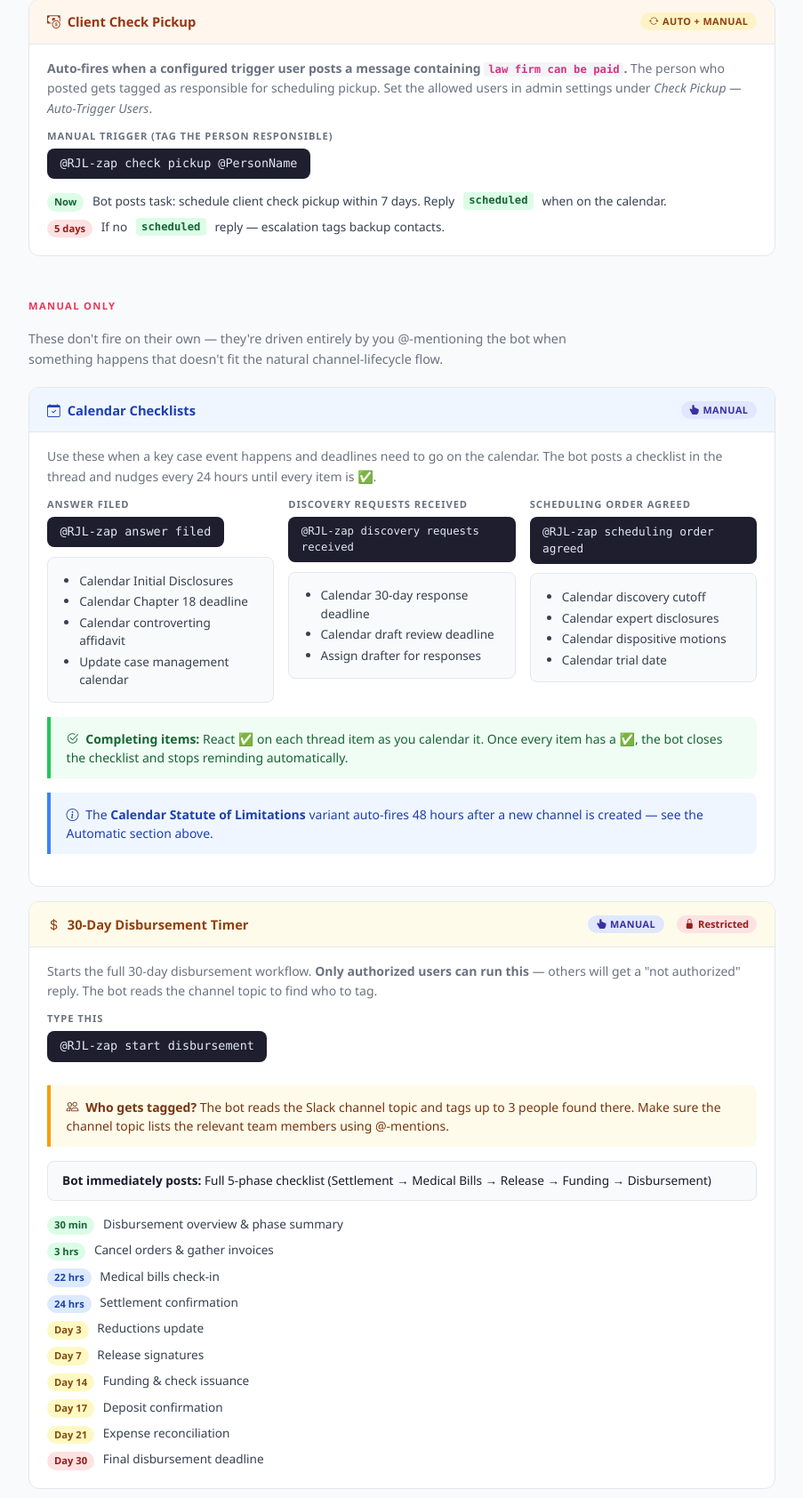
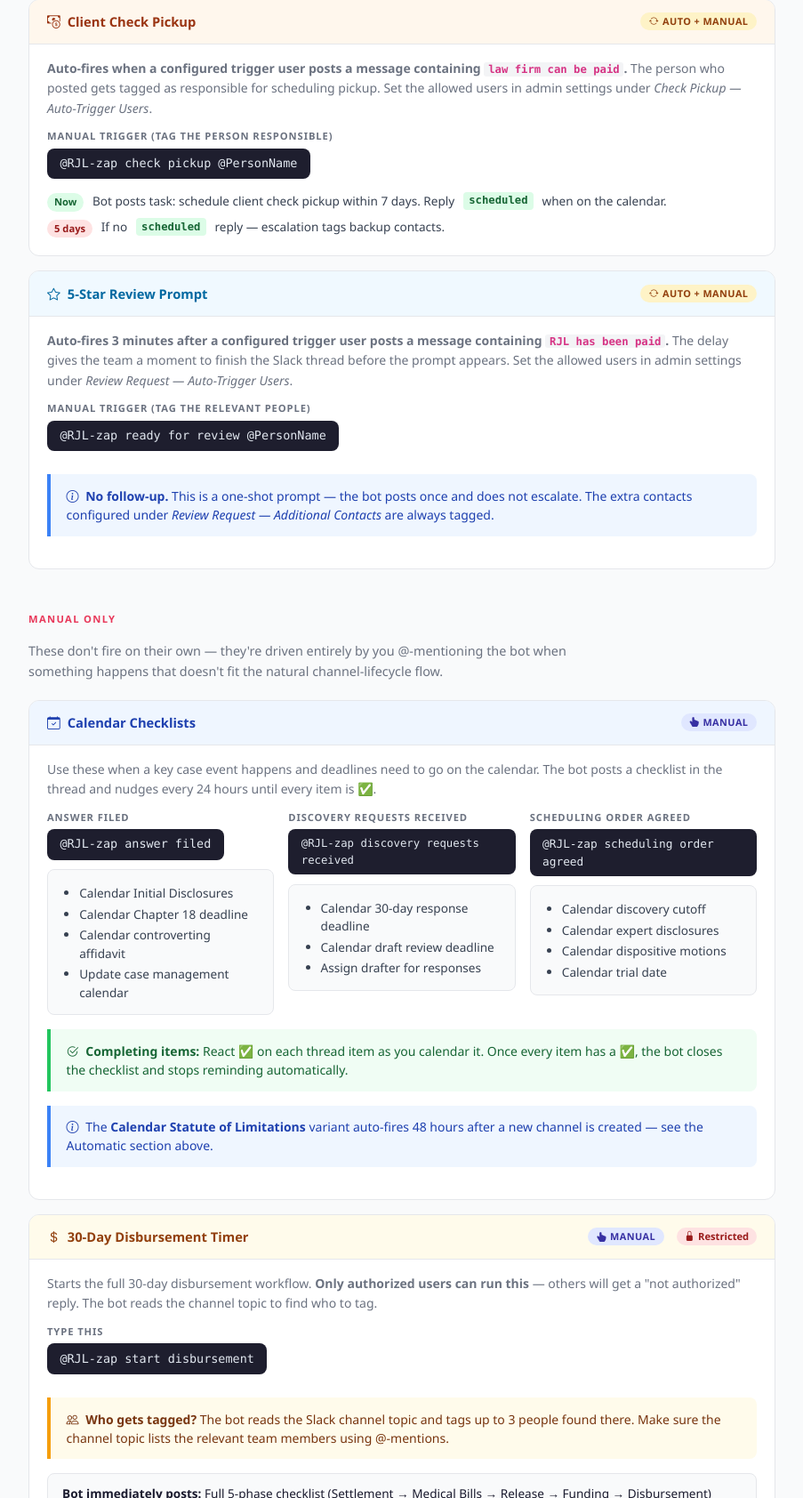
Before and after one commit to david-ramosjames/rjl-zap, a Flask app: page / in a window 1280 px wide. Shown: the part 4816-6500 px from the top of the page at 89% size, without its empty margins (188-1091 px from the left). Run offline with Flask 3, Linux system fonts and the light colour scheme; data that the repository does not hold is empty.

Commit message:
Auto-trigger 5-star review prompt on "RJL has been paid" (3-min delay)
- config.py: add REVIEW_REQUEST_AUTO_PHRASE = "RJL has been paid"
- web.py: add review_request_trigger_user_ids admin setting
- app.py: detect phrase in handle_message, schedule top-level post 3 min out
- reminders.py: skip thread_ts when empty so scheduled messages post top-level
- FAQ: move 5-Star Review to Automatic section, document auto-trigger behavior

https://claude.ai/code/session_01QMtP5CaQsZY3iwZ8ce5itC

```diff
--- a/config.py
+++ b/config.py
@@ -342,3 +342,4 @@ CALENDAR_SOL_DELAY_SECONDS = 48 * 60 * 60
 # Phrase that auto-triggers Check Pickup. Only fires when the message
 # author is in the `check_pickup_trigger_user_ids` admin setting.
 CHECK_PICKUP_AUTO_PHRASE = "law firm can be paid"
+REVIEW_REQUEST_AUTO_PHRASE = "RJL has been paid"
--- a/templates/index.html
+++ b/templates/index.html
@@ -719,6 +719,26 @@
         </div>
       </div>
     </div>
+
+    <!-- 5-Star Review Prompt -->
+    <div class="cmd-card">
+      <div class="cmd-header hdr-simple">
+        <i class="bi bi-star"></i> 5-Star Review Prompt
+        <span class="trigger-tag both"><i class="bi bi-arrow-repeat"></i> Auto + Manual</span>
+      </div>
+      <div class="cmd-body">
+        <p><strong>Auto-fires 3 minutes after a configured trigger user posts a message containing <code style="background:#f3f4f6;padding:.05rem .3rem;border-radius:3px">RJL has been paid</code>.</strong> The delay gives the team a moment to finish the Slack thread before the prompt appears. Set the allowed users in admin settings under <em>Review Request — Auto-Trigger Users</em>.</p>
+
+        <div class="type-label">Manual trigger (tag the relevant people)</div>
+        <div class="type-this">@RJL-zap ready for review @PersonName</div>
+
+        <div class="callout blue mt-3">
+          <i class="bi bi-info-circle me-1"></i>
+          <strong>No follow-up.</strong> This is a one-shot prompt — the bot posts once and does not escalate. The extra contacts configured under <em>Review Request — Additional Contacts</em> are always tagged.
+        </div>
+      </div>
+    </div>
+
   </section>
 
   <!-- ── MANUAL COMMANDS ── -->
@@ -900,18 +920,6 @@
       </div>
     </div>
 
-    <!-- 5-Star Review Prompt -->
-    <div class="cmd-card">
-      <div class="cmd-header hdr-simple">
-        <i class="bi bi-star"></i> 5-Star Review Prompt
-        <span class="trigger-tag manual"><i class="bi bi-hand-index-thumb-fill"></i> Manual</span>
-      </div>
-      <div class="cmd-body">
-        <p>Posts a prompt asking whether this client should be asked for a 5-star review. One message, no follow-up. Tag the relevant people in the message.</p>
-        <div class="type-label">Type this (tag the people to notify)</div>
-        <div class="type-this">@RJL-zap ready for review @PersonName</div>
-      </div>
-    </div>
 
   </section>
 
--- a/web.py
+++ b/web.py
@@ -54,6 +54,13 @@ SETTINGS = [
                 "The user who posted the message gets tagged in the "
                 "scheduling reminder. Comma-separated. Leave empty to "
                 "disable the auto-trigger.",
+    },
+    {
+        "key": "review_request_trigger_user_ids",
+        "label": "Review Request — Auto-Trigger Users",
+        "help": "Slack user IDs whose messages auto-trigger the 5-star review "
+                "prompt (3-minute delay) when they include \"RJL has been paid\". "
+                "Comma-separated. Leave empty to disable the auto-trigger.",
     },
     {
         "key": "new_case_assignee_user_ids",
```
Also changed, not shown: app.py (+26 -1 lines), reminders.py (+4 -5 lines).
